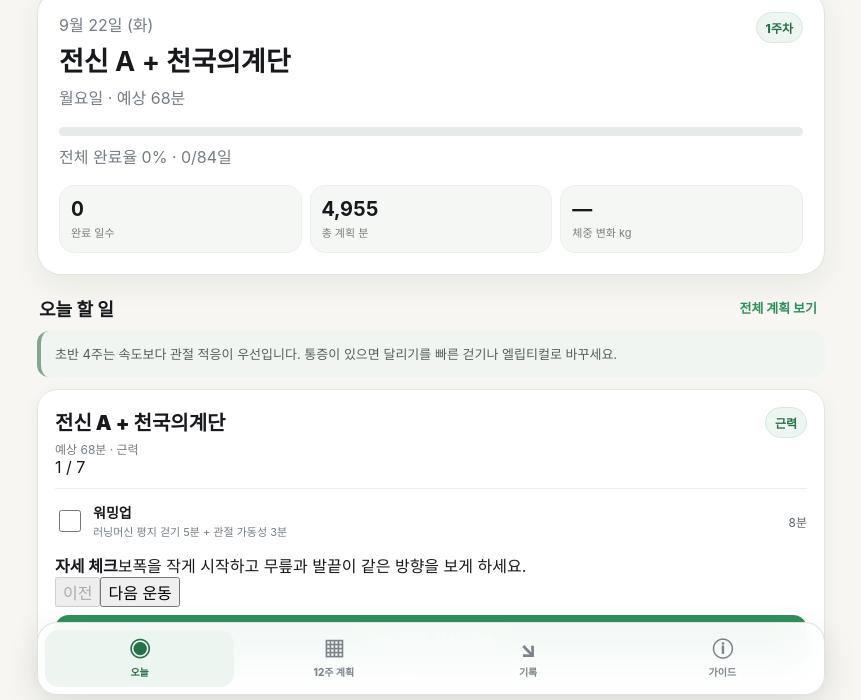
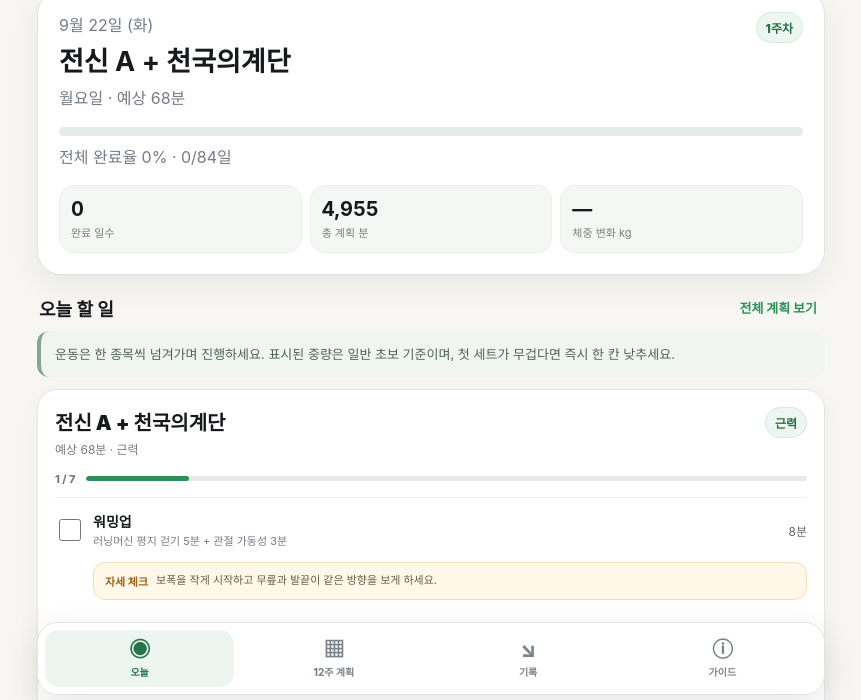
Before and after one commit to scott910512-source/healthy, a plain HTML site: page index.html in a window 1280 px wide. Shown: the part 95-795 px from the top of the page, without its empty margins (209-1070 px from the left). Drawn offline with Linux system fonts and the light colour scheme.

Commit message:
Add single-exercise navigation and disable zoom

```diff
--- a/index.html
+++ b/index.html
@@ -2,7 +2,7 @@
 <html lang="ko">
 <head>
   <meta charset="utf-8">
-  <meta name="viewport" content="width=device-width,initial-scale=1,viewport-fit=cover">
+  <meta name="viewport" content="width=device-width,initial-scale=1,maximum-scale=1,user-scalable=no,viewport-fit=cover">
   <meta name="theme-color" content="#F7F6F2">
   <meta name="apple-mobile-web-app-capable" content="yes">
   <meta name="apple-mobile-web-app-status-bar-style" content="black-translucent">
@@ -13,13 +13,15 @@
   <link rel="apple-touch-icon" href="./icon.svg">
   <style>
     :root{--bg:#07111e;--card:#101f30;--line:#263c52;--text:#f4f7fb;--muted:#91a4b9;--green:#57e39b;--blue:#5aa9ff;--orange:#ffb45c;--red:#ff7185}
-    *{box-sizing:border-box}html{background:var(--bg);scroll-behavior:smooth}body{margin:0;min-height:100vh;color:var(--text);font-family:-apple-system,BlinkMacSystemFont,"Apple SD Gothic Neo",sans-serif;background:radial-gradient(circle at 90% 0,#153858 0,transparent 31rem),var(--bg)}
+    *{box-sizing:border-box}html{background:var(--bg);scroll-behavior:smooth;touch-action:pan-y}body{margin:0;min-height:100vh;color:var(--text);font-family:-apple-system,BlinkMacSystemFont,"Apple SD Gothic Neo",sans-serif;background:radial-gradient(circle at 90% 0,#153858 0,transparent 31rem),var(--bg);touch-action:pan-y}button,input,select,textarea{touch-action:manipulation}
     button,input,select,textarea{font:inherit}button{cursor:pointer}.shell{max-width:820px;margin:auto;padding:calc(18px + env(safe-area-inset-top)) 16px calc(105px + env(safe-area-inset-bottom))}
     .top{display:flex;justify-content:space-between;gap:12px;align-items:start;margin-bottom:18px}.eyebrow{margin:0 0 5px;color:var(--green);font-weight:900;font-size:12px;letter-spacing:.13em}.top h1{font-size:25px;line-height:1.15;margin:0}.install{border:1px solid #44617e;background:#162b40;color:#fff;border-radius:12px;padding:9px 12px;font-size:13px;font-weight:800}.install[hidden]{display:none}
     .hero{position:relative;overflow:hidden;background:linear-gradient(135deg,#163852,#0e2638 60%,#174b3b);border:1px solid #2d516a;border-radius:24px;padding:21px;box-shadow:0 16px 44px #0007}.hero:after{content:"";position:absolute;width:180px;height:180px;border:32px solid #fff1;border-radius:50%;right:-92px;top:-92px}.hero-head{display:flex;justify-content:space-between;gap:10px;align-items:start}.hero h2{margin:4px 0 6px;font-size:27px}.muted{color:var(--muted)}.week-pill,.tag{white-space:nowrap;background:#ffffff12;border:1px solid #ffffff1a;padding:6px 9px;border-radius:99px;font-weight:800;font-size:12px}.bar{height:9px;background:#061421;border-radius:99px;overflow:hidden;margin:18px 0 8px}.bar i{display:block;height:100%;width:0;background:linear-gradient(90deg,var(--green),#bbf57d);border-radius:inherit;transition:.3s}.hero-stats{display:grid;grid-template-columns:repeat(3,1fr);gap:8px;margin-top:17px}.stat{background:#07131c66;border:1px solid #ffffff10;border-radius:15px;padding:11px}.stat b{display:block;font-size:20px;font-variant-numeric:tabular-nums}.stat span{font-size:11px;color:#aebdcc}
     .section{margin-top:20px}.section-title{display:flex;justify-content:space-between;align-items:center;margin:0 2px 10px}.section-title h3{margin:0;font-size:18px}.linkbtn{border:0;background:none;color:var(--blue);font-size:13px;font-weight:800}.card{background:linear-gradient(150deg,var(--card),#0d1b2a);border:1px solid var(--line);border-radius:20px;padding:17px;box-shadow:0 10px 26px #0003}.callout{border-left:4px solid var(--orange);padding:13px 14px;background:#ffb45c12;border-radius:12px;color:#ffe0b7;font-size:13px;line-height:1.55;margin-bottom:12px}
     .session-head{display:flex;justify-content:space-between;gap:12px;align-items:start}.session-title{font-size:20px;font-weight:900}.session-meta{font-size:12px;color:var(--muted);margin-top:4px}.tag{color:#b8dbff;border-color:#5aa9ff44;background:#5aa9ff1a}.task{display:grid;grid-template-columns:28px 1fr auto;gap:10px;align-items:center;border-top:1px solid #ffffff0d;padding:13px 0}.task:first-of-type{margin-top:11px}.task input{width:22px;height:22px;accent-color:var(--green)}.task.done .task-main{text-decoration:line-through;color:#718499}.task-main{font-size:14px;font-weight:750}.task-sub{font-size:11px;color:var(--muted);margin-top:3px;line-height:1.4}.task-time{font-variant-numeric:tabular-nums;color:#b9c9da;font-size:12px;text-align:right}.complete{width:100%;border:0;border-radius:14px;padding:13px;background:var(--green);color:#052016;font-weight:900;margin-top:8px}.complete.alt{background:#1f354b;color:#cbd8e5}
     .load-box{margin:-4px 0 10px 38px;padding:11px;border:1px solid #294057;border-radius:13px;background:#0a1826}.load-guide{display:flex;justify-content:space-between;gap:8px;align-items:center}.load-guide b{font-size:12px;color:var(--green)}.load-guide span,.next-load{font-size:10px;color:var(--muted)}.load-inputs{display:grid;grid-template-columns:1fr 1fr;gap:8px;margin-top:9px}.load-inputs label{font-size:10px;color:var(--muted)}.load-inputs input{width:100%;margin-top:4px;border:1px solid var(--line);background:#091725;color:#fff;border-radius:9px;padding:9px}.next-load{margin-top:7px;font-weight:800}
+    .task-slide{min-height:205px}.task-progress{display:flex;align-items:center;gap:10px;margin-top:15px;color:var(--muted);font-size:11px;font-weight:800}.task-progress i{height:5px;flex:1;background:#e7ebe8;border-radius:99px;overflow:hidden}.task-progress b{display:block;height:100%;background:var(--green);border-radius:inherit}.task-nav{display:grid;grid-template-columns:1fr 1.4fr;gap:8px;margin-top:8px}.task-nav button{border:1px solid var(--line);border-radius:13px;padding:12px;background:#fff;color:#526158;font-weight:900}.task-nav .next-task{background:var(--green);border-color:var(--green);color:#fff}.task-nav button:disabled{opacity:.38}
+    .form-cue{display:grid;grid-template-columns:auto 1fr;gap:8px;margin:0 0 10px 38px;padding:10px 11px;border-radius:12px;background:#fff8e8;border:1px solid #f0dfb7}.form-cue b{font-size:11px;color:#9a6419}.form-cue span{font-size:11px;line-height:1.45;color:#685b45}
     .week-switch{display:grid;grid-template-columns:44px 1fr 44px;gap:8px;align-items:center;margin-top:13px}.week-switch button{height:42px;border-radius:12px;border:1px solid var(--line);background:var(--card);color:#fff;font-size:20px}.week-label{text-align:center;font-weight:900}.day-tabs{display:flex;gap:7px;overflow:auto;padding:10px 1px 3px;scrollbar-width:none}.day-tabs button{min-width:56px;padding:9px 6px;border-radius:12px;border:1px solid var(--line);background:#0d1c2b;color:#9fb1c4}.day-tabs button.active{background:var(--blue);border-color:var(--blue);color:#07111e;font-weight:900}.plan-list{display:grid;gap:9px}.plan-row{display:grid;grid-template-columns:55px 1fr auto;gap:10px;align-items:center;border:1px solid var(--line);border-radius:15px;padding:12px;background:#0c1a28}.plan-row strong{font-size:13px}.plan-row .name{font-size:14px;font-weight:780}.plan-row .detail{font-size:11px;color:var(--muted);margin-top:4px}.state{font-size:11px;color:var(--green);font-weight:900}
     .form-grid{display:grid;grid-template-columns:repeat(2,1fr);gap:10px}.field label{display:block;font-size:11px;color:var(--muted);margin:0 0 6px 2px}.field input,.field textarea,.field select{width:100%;border:1px solid var(--line);background:#091725;color:#fff;border-radius:12px;padding:12px;outline:none}.field input:focus,.field textarea:focus{border-color:var(--blue)}.field.full{grid-column:1/-1}.save{border:0;background:var(--blue);color:#061524;border-radius:13px;padding:12px;font-weight:900;width:100%;margin-top:10px}.log-list{display:grid;gap:8px;margin-top:12px}.log{display:grid;grid-template-columns:1fr auto;gap:8px;padding:11px;border-radius:13px;background:#0a1826;border:1px solid #1d3449}.log b{font-size:14px}.log small{display:block;color:var(--muted);margin-top:3px}.delete{border:0;background:#ff71851a;color:#ff94a3;border-radius:9px;padding:6px 9px}.chart{height:175px;width:100%;margin-top:12px;overflow:visible}.chart .grid{stroke:#294057;stroke-width:1}.chart .line{fill:none;stroke:var(--green);stroke-width:3;stroke-linecap:round;stroke-linejoin:round}.chart .dot{fill:var(--green)}.chart text{fill:#8094a9;font-size:10px}
     .guide-grid{display:grid;gap:10px}.guide{background:#0b1a29;border:1px solid var(--line);padding:14px;border-radius:15px}.guide b{display:block;margin-bottom:5px}.guide p{margin:0;color:#a8b7c7;font-size:13px;line-height:1.55}.danger{border-color:#69394a;background:#281521}.danger b{color:#ff9aab}.data-actions{display:flex;gap:8px;flex-wrap:wrap;margin-top:12px}.data-actions button,.file-label{border:1px solid var(--line);background:#10243a;color:#dbe7f2;border-radius:11px;padding:9px 11px;font-size:12px;font-weight:800;cursor:pointer}.file-label input{display:none}
@@ -81,7 +83,7 @@
         <div class="bar"><i id="overallBar"></i></div><div class="muted" id="overallText">전체 완료율 0%</div>
         <div class="hero-stats"><div class="stat"><b id="daysDone">0</b><span>완료 일수</span></div><div class="stat"><b id="totalMinutes">0</b><span>총 계획 분</span></div><div class="stat"><b id="weightDelta">—</b><span>체중 변화 kg</span></div></div>
       </div>
-      <div class="section"><div class="section-title"><h3>오늘 할 일</h3><button class="linkbtn" data-nav="plan">전체 계획 보기</button></div><div class="callout">초반 4주는 속도보다 관절 적응이 우선입니다. 통증이 있으면 달리기를 빠른 걷기나 엘립티컬로 바꾸세요.</div><div class="card" id="todaySession"></div></div>
+      <div class="section"><div class="section-title"><h3>오늘 할 일</h3><button class="linkbtn" data-nav="plan">전체 계획 보기</button></div><div class="callout">운동은 한 종목씩 넘겨가며 진행하세요. 표시된 중량은 일반 초보 기준이며, 첫 세트가 무겁다면 즉시 한 칸 낮추세요.</div><div class="card" id="todaySession"></div></div>
       <div class="section"><div class="section-title"><h3>오늘 실제 기록</h3></div><div class="card"><div class="form-grid">
         <div class="field"><label>운동 시간(분)</label><input id="dailyMinutes" type="number" min="0" max="300" inputmode="numeric" placeholder="예: 58"></div>
         <div class="field"><label>거리(km)</label><input id="dailyDistance" type="number" min="0" max="50" step="0.01" inputmode="decimal" placeholder="예: 4.2"></div>
```
